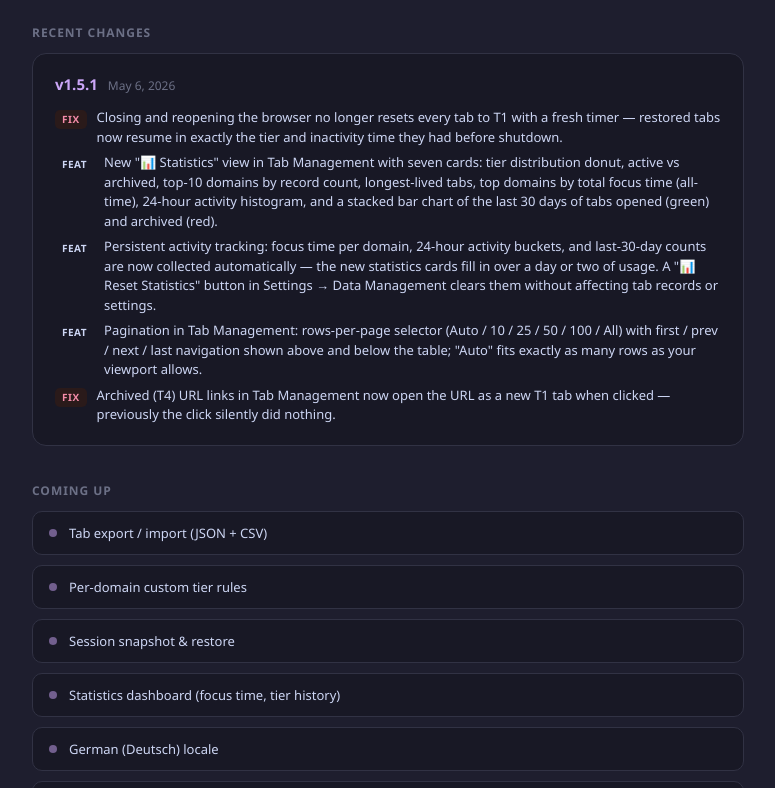
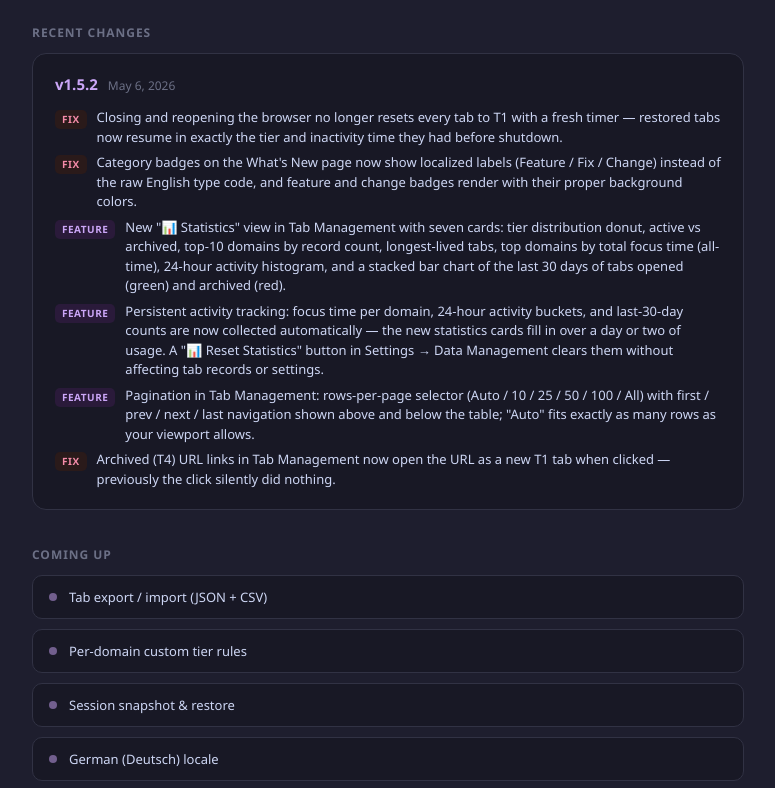
Before and after one commit to benvesa-llc/tab-tier, a browser extension: page whatsnew.html in a window 1280 px wide. Shown: the part 119-907 px from the top of the page, without its empty margins (252-1027 px from the left). Drawn offline with Linux system fonts and the light colour scheme.

Commit message:
chore: remove statistics dashboard from roadmap (shipped in v1.5.0)

```diff
--- a/data/changelog.json
+++ b/data/changelog.json
@@ -1,9 +1,10 @@
 [
   {
-    "version": "1.5.1",
+    "version": "1.5.2",
     "date": "2026-05-06",
     "changes": [
       { "type": "fix", "text": "Closing and reopening the browser no longer resets every tab to T1 with a fresh timer — restored tabs now resume in exactly the tier and inactivity time they had before shutdown.", "textTR": "Tarayıcıyı kapatıp tekrar açtığınızda artık tüm sekmeler T1'e dönüp sayaç sıfırlanmıyor — restore edilen sekmeler kapanıştan önceki tier ve hareketsizlik süresiyle aynen devam ediyor.", "textES": "Cerrar y volver a abrir el navegador ya no restablece cada pestaña a T1 con un temporizador nuevo — las pestañas restauradas reanudan exactamente en el nivel y tiempo de inactividad que tenían antes del cierre." },
+      { "type": "fix", "text": "Category badges on the What's New page now show localized labels (Feature / Fix / Change) instead of the raw English type code, and feature and change badges render with their proper background colors.", "textTR": "Yenilikler sayfasındaki kategori rozetleri artık ham İngilizce tip kodu yerine yerelleştirilmiş etiketleri gösteriyor (Özellik / Düzeltme / Değişiklik) ve özellik ile değişiklik rozetleri doğru arka plan renkleriyle görüntüleniyor.", "textES": "Las insignias de categoría en la página de Novedades ahora muestran etiquetas localizadas (Función / Corrección / Cambio) en lugar del código de tipo en inglés sin formato, y las insignias de función y cambio se muestran con los colores de fondo correctos." },
       { "type": "feat", "text": "New \"📊 Statistics\" view in Tab Management with seven cards: tier distribution donut, active vs archived, top-10 domains by record count, longest-lived tabs, top domains by total focus time (all-time), 24-hour activity histogram, and a stacked bar chart of the last 30 days of tabs opened (green) and archived (red).", "textTR": "Tab Yönetimi'nde yedi kartlı yeni \"📊 İstatistikler\" görünümü: tier dağılım donut grafiği, aktif/arşiv sayımı, kayıt sayısına göre top-10 domain, en uzun yaşayan sekmeler, toplam odak süresine göre top domain (tüm zamanlar), 24 saatlik aktivite histogramı ve son 30 gündeki açılan (yeşil) ile arşivlenen (kırmızı) sekmelerin yığılı bar grafiği.", "textES": "Nueva vista \"📊 Estadísticas\" en Gestión de Pestañas con siete tarjetas: gráfico de anillo con la distribución de niveles, activas vs archivadas, los 10 dominios principales por cantidad de registros, pestañas más antiguas, dominios principales por tiempo de enfoque acumulado, histograma de actividad por 24 horas y un gráfico de barras apiladas de los últimos 30 días con pestañas abiertas (verde) y archivadas (rojo)." },
       { "type": "feat", "text": "Persistent activity tracking: focus time per domain, 24-hour activity buckets, and last-30-day counts are now collected automatically — the new statistics cards fill in over a day or two of usage. A \"📊 Reset Statistics\" button in Settings → Data Management clears them without affecting tab records or settings.", "textTR": "Kalıcı aktivite takibi: domain başına odak süresi, 24 saatlik aktivite kovaları ve son 30 gün sayımları artık otomatik toplanıyor — yeni istatistik kartları bir-iki günlük kullanım sonrasında dolar. Ayarlar → Veri Yönetimi'ndeki \"📊 İstatistikleri Sıfırla\" butonu sekme kayıtlarını ve ayarları etkilemeden istatistikleri temizler.", "textES": "Seguimiento de actividad persistente: el tiempo de enfoque por dominio, los segmentos de actividad por 24 horas y los conteos de los últimos 30 días ahora se recopilan automáticamente — las nuevas tarjetas de estadísticas se llenan tras uno o dos días de uso. Un botón \"📊 Restablecer Estadísticas\" en Ajustes → Gestión de Datos las borra sin afectar los registros de pestañas ni los ajustes." },
       { "type": "feat", "text": "Pagination in Tab Management: rows-per-page selector (Auto / 10 / 25 / 50 / 100 / All) with first / prev / next / last navigation shown above and below the table; \"Auto\" fits exactly as many rows as your viewport allows.", "textTR": "Tab Yönetimi'nde sayfalama: sayfa başına satır seçici (Otomatik / 10 / 25 / 50 / 100 / Tümü) ve tablonun üstü ve altında ilk / önceki / sonraki / son navigasyonu; \"Otomatik\" görüntü alanına tam sığacak sayıda satır gösterir.", "textES": "Paginación en Gestión de Pestañas: selector de filas por página (Auto / 10 / 25 / 50 / 100 / Todas) con navegación primera / anterior / siguiente / última encima y debajo de la tabla; \"Auto\" muestra exactamente cuántas filas caben en la ventana." },
--- a/data/roadmap.json
+++ b/data/roadmap.json
@@ -2,7 +2,6 @@
   { "title": "Tab export / import (JSON + CSV)", "titleTR": "Sekme dışa / içe aktarma (JSON + CSV)", "titleES": "Exportar / importar pestañas (JSON + CSV)" },
   { "title": "Per-domain custom tier rules",     "titleTR": "Domain bazlı özel tier kuralları",      "titleES": "Reglas de nivel personalizadas por dominio" },
   { "title": "Session snapshot & restore",       "titleTR": "Oturum anlık görüntüsü ve geri yükleme","titleES": "Instantánea de sesión y restauración" },
-  { "title": "Statistics dashboard (focus time, tier history)", "titleTR": "İstatistik paneli (odak süresi, tier geçmişi)", "titleES": "Panel de estadísticas (tiempo de foco, historial de niveles)" },
   { "title": "German (Deutsch) locale",          "titleTR": "Almanca (Deutsch) dil desteği",         "titleES": "Idioma alemán (Deutsch)" },
   { "title": "Portuguese (Português) locale",    "titleTR": "Portekizce (Português) dil desteği",    "titleES": "Idioma portugués (Português)" },
   { "title": "French (Français) locale",         "titleTR": "Fransızca (Français) dil desteği",      "titleES": "Idioma francés (Français)" }
--- a/whatsnew.html
+++ b/whatsnew.html
@@ -130,12 +130,12 @@
         text-transform: uppercase;
         letter-spacing: 0.05em;
       }
-      .type-feature     { background: #2a1a3a; color: var(--accent); }
-      .type-fix         { background: #2a1a1a; color: var(--red); }
-      .type-improvement { background: #1a2a1a; color: var(--green); }
-      [data-theme="light"] .type-feature     { background: #ede0f9; }
-      [data-theme="light"] .type-fix         { background: #fce8ec; }
-      [data-theme="light"] .type-improvement { background: #e0f4e8; }
+      .type-feat   { background: #2a1a3a; color: var(--accent); }
+      .type-fix    { background: #2a1a1a; color: var(--red); }
+      .type-change { background: #1a2a1a; color: var(--green); }
+      [data-theme="light"] .type-feat   { background: #ede0f9; }
+      [data-theme="light"] .type-fix    { background: #fce8ec; }
+      [data-theme="light"] .type-change { background: #e0f4e8; }
 
       .roadmap-list { display: flex; flex-direction: column; gap: 10px; }
       .roadmap-item {
--- a/whatsnew.js
+++ b/whatsnew.js
@@ -13,9 +13,9 @@ async function detectLang() {
 
 function typeLabel(type, lang) {
   const labels = {
-    feature:     { en: "Feature",     tr: "Özellik",     es: "Función" },
-    fix:         { en: "Fix",         tr: "Düzeltme",    es: "Corrección" },
-    improvement: { en: "Improvement", tr: "İyileştirme", es: "Mejora" },
+    feat:   { en: "Feature", tr: "Özellik",    es: "Función" },
+    fix:    { en: "Fix",     tr: "Düzeltme",   es: "Corrección" },
+    change: { en: "Change",  tr: "Değişiklik", es: "Cambio" },
   };
   return (labels[type] || {})[lang] || (labels[type] || {}).en || type;
 }
```
Also changed, not shown: CHANGELOG.md, manifest.json.
